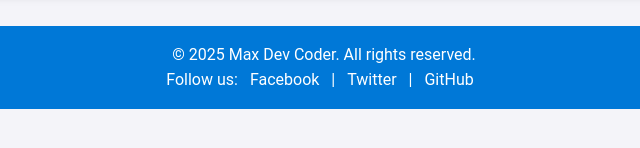
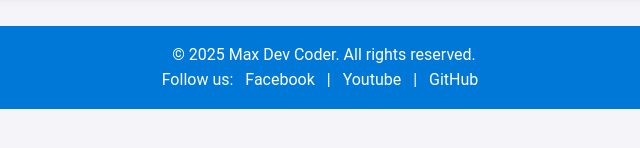
Before and after one commit to SSDEDU-WEB/GameProxy-Browser, a plain HTML site: page contactus.html in a window 1280 px wide. Shown: the part 378-526 px from the top of the page, 316-956 px from the left. Drawn offline with nearby package versions, Linux system fonts and the light colour scheme.

Commit message:
Update contactus.html

```diff
--- a/contactus.html
+++ b/contactus.html
@@ -64,9 +64,9 @@
     <footer class="footer">
         <p>&copy; 2025 Max Dev Coder. All rights reserved.</p>
         <p>Follow us:
-            <a href="https://facebook.com">Facebook</a> |
-            <a href="https://twitter.com">Twitter</a> |
-            <a href="https://github.com">GitHub</a>
+            <a href="https://www.facebook.com/profile.php?id=61555013915093">Facebook</a> |
+            <a href="https://www.youtube.com/@max-yt2025">Youtube</a> |
+            <a href="https://github.com/SSDEDU-WEB">GitHub</a>
         </p>
     </footer>
     <script src="script.js"></script>
```
